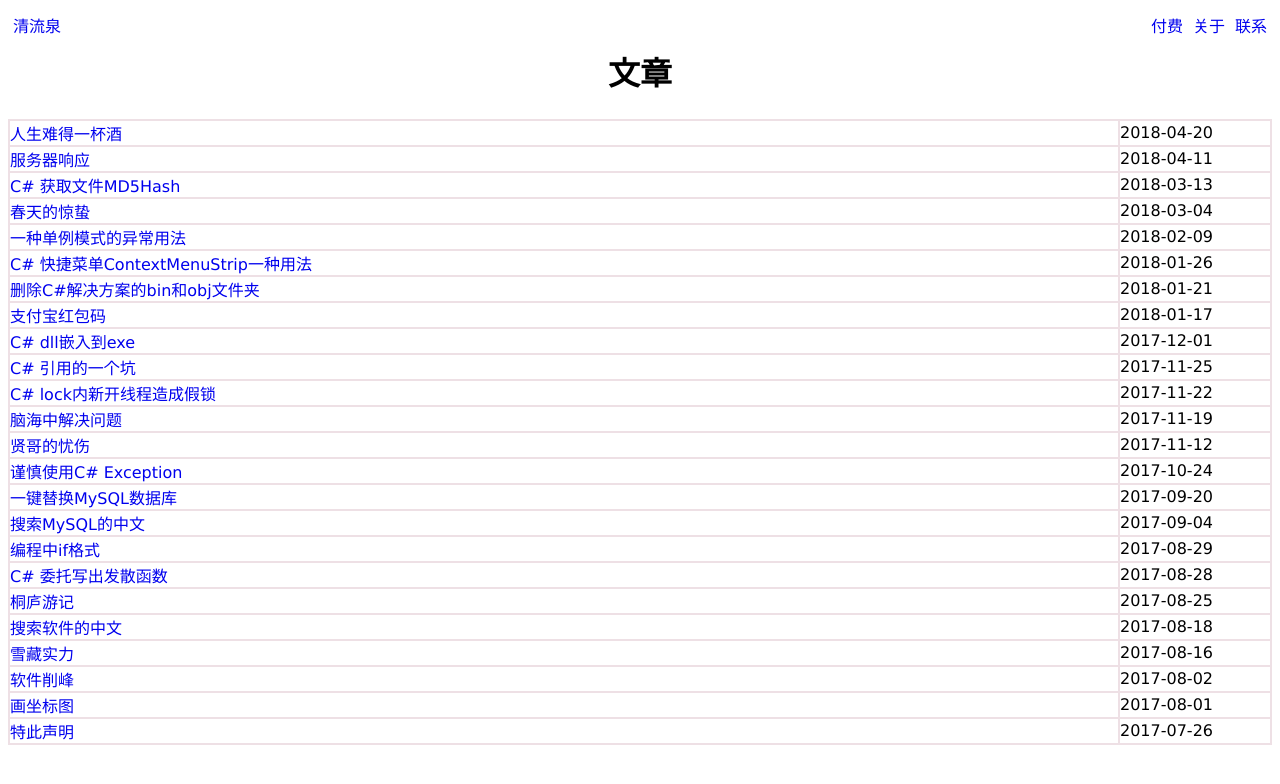
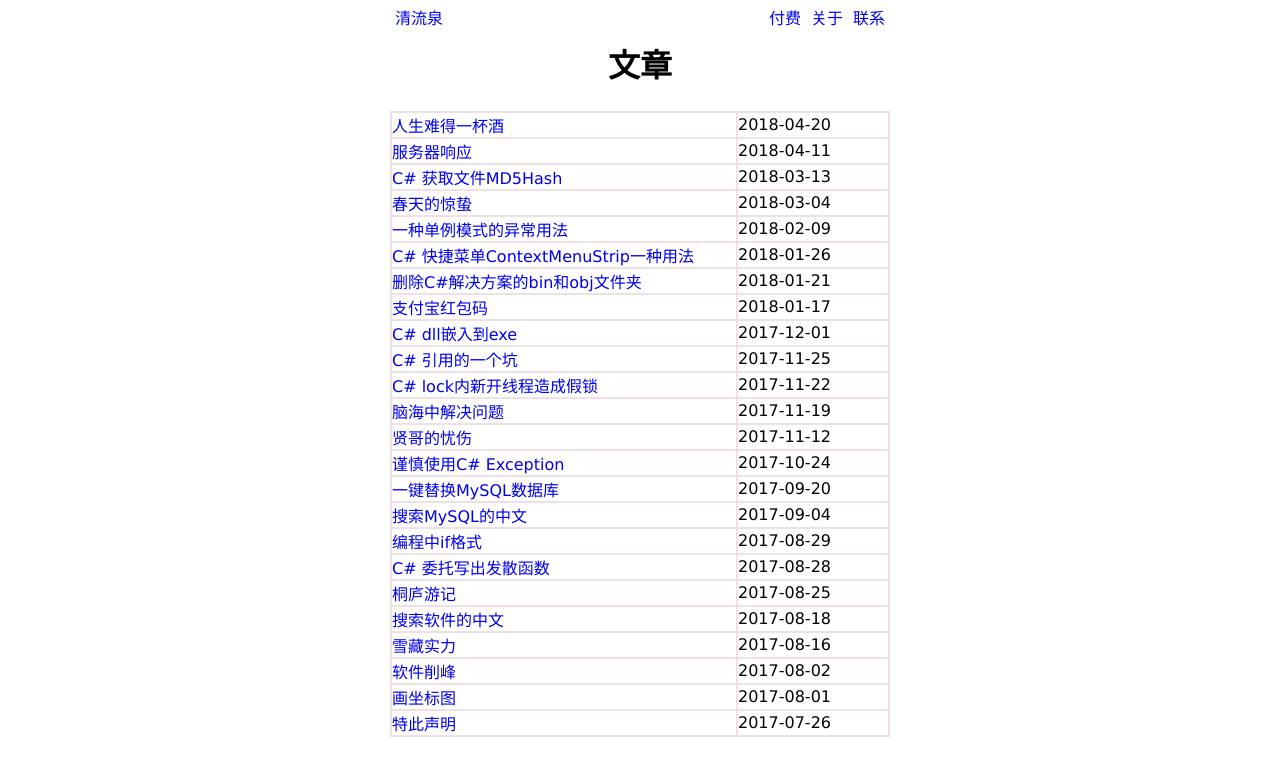
Before and after one commit to yinyongxian/yinyongxian.github.io, a Jekyll site: the page built from index.html, in a window 1280 px wide. Shown: the top 784 px of the page. Built offline with Jekyll 4.4.1, drawn with Linux system fonts in a browser that asks for light colours.

Commit message:
页面最大500px

```diff
--- a/Media/style/main.css
+++ b/Media/style/main.css
@@ -1,5 +1,7 @@
 body {
     font-family:"lucida grande", "lucida sans unicode", lucida, helvetica, "Hiragino Sans GB", "Microsoft YaHei", "WenQuanYi Micro Hei", sans-serif;
+	max-width:500px;
+	margin:auto
 }
 
 P {
```
